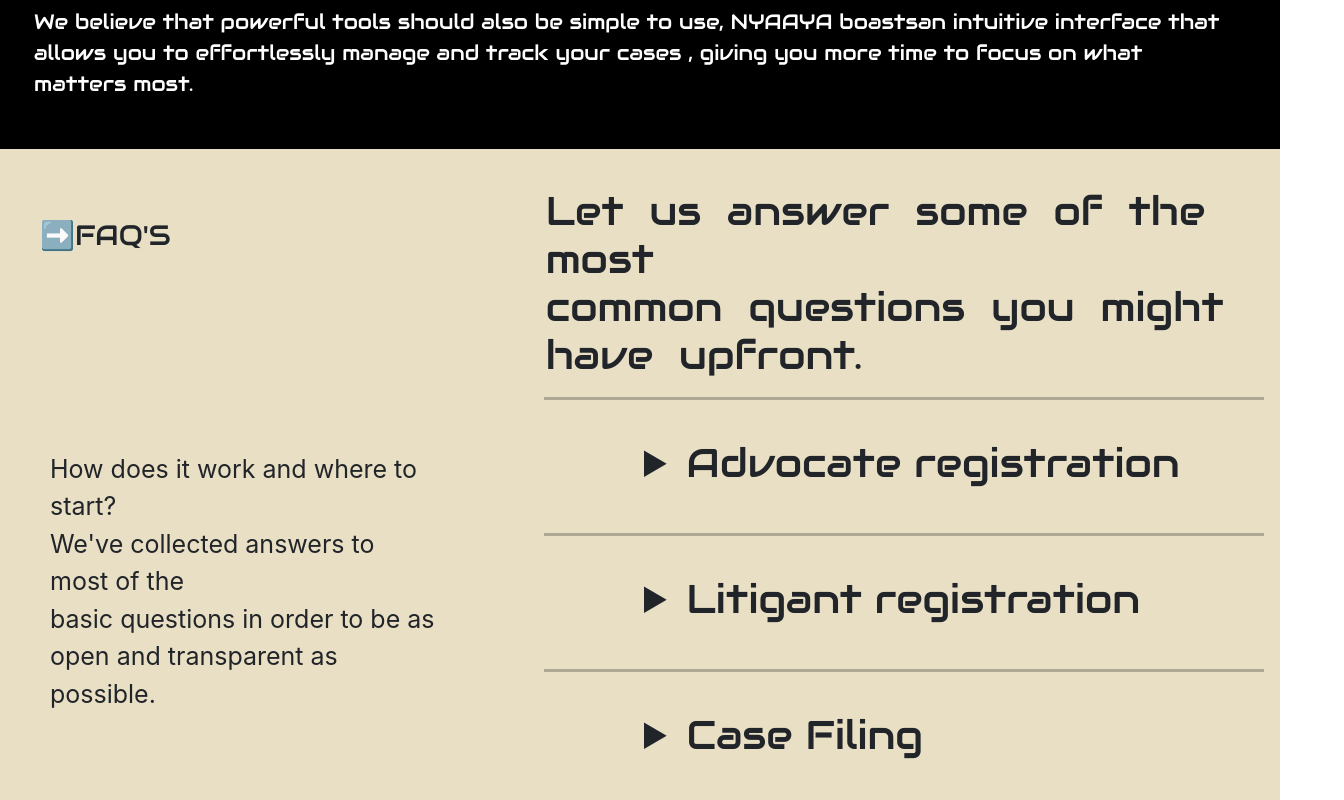
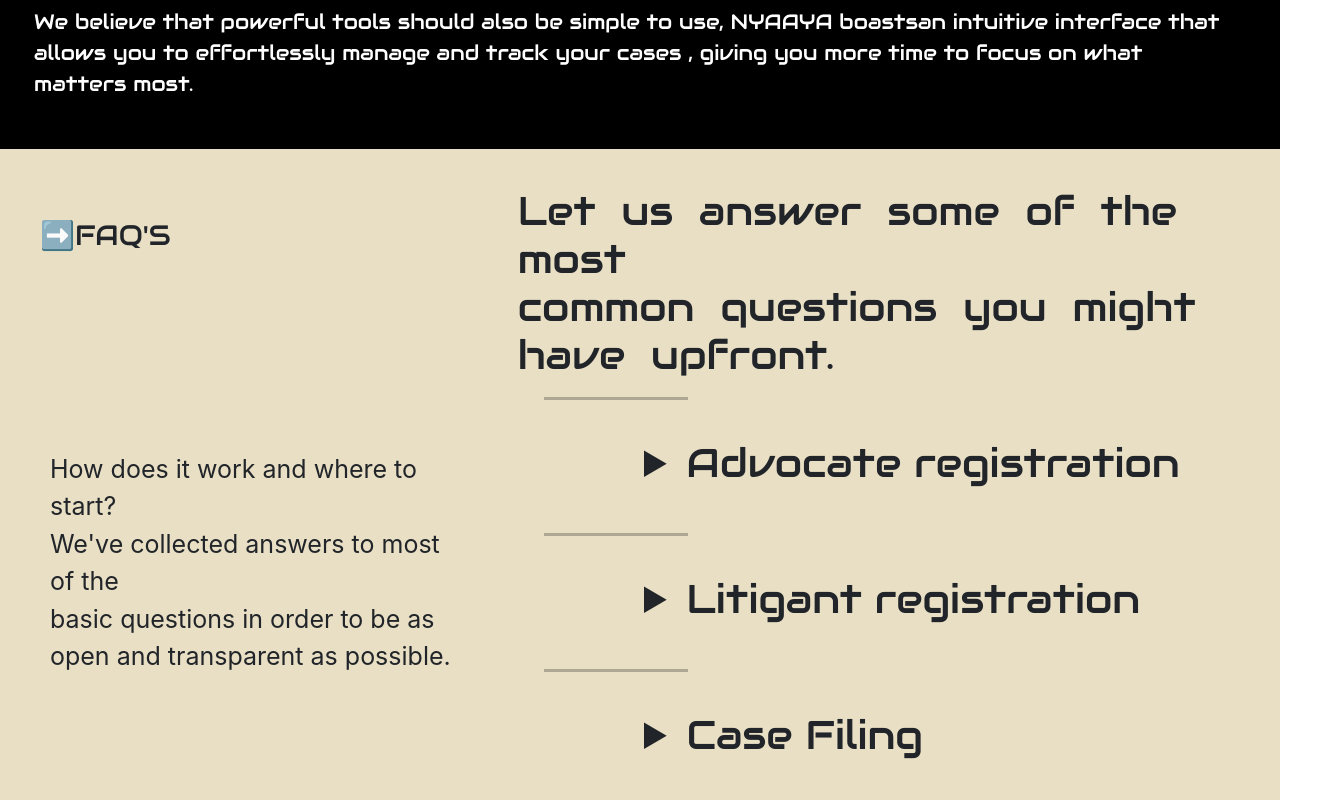
Before and after one commit to udaykumarcoder/NyaayaG160, a React (Create React App) app in the folder eportal/: page / in a window 1280 px wide. Shown: the part 1640-2440 px from the top of the page, 1344 px wide, since content can reach past the window. Built offline with nearby package versions, Linux system fonts and the light colour scheme.

Commit message:
just working on faq

```diff
--- a/eportal/src/App.js
+++ b/eportal/src/App.js
@@ -4,6 +4,7 @@
 import LoginPage from './screens/LoginPage';
 import Contact from './screens/Contact';
 import Signup from './screens/Signup';
+import AdvocateForm from './Components/AdvocateForm';
 
 
 function App() {
@@ -14,6 +15,7 @@
         <Route path="#contacts" element={<Contact />} />
         <Route path="/login" element={<LoginPage />} />
         <Route path="/signup" element={<Signup />} />
+        <Route path="/signup/advocate" element={<AdvocateForm />} />
         <Route path="#about" element={<About />} />
       </Routes>
     </Router>
--- a/eportal/src/Components/Navbar2.js
+++ b/eportal/src/Components/Navbar2.js
@@ -47,13 +47,15 @@
           <p>Register As :</p>
         <div className='radiogrp'>
         <div className="options1">
-              <input
+              <Link to="/signup/advocate"> <input
                 type="radio"
                 id="option1"
                 name="radio-group"
                 onChange={() => setSelectedOption('advocate')}
                 checked={selectedOption==='advocate'}
-              />
+
+
+              /></Link>
               <label htmlFor="option1">Advocate</label><br />
             </div>
             <div className="options2">
--- a/eportal/src/screens/Contact.js
+++ b/eportal/src/screens/Contact.js
@@ -1,7 +1,7 @@
 import React from 'react'
 import {HashLink as Link} from 'react-router-hash-link';
 import "./Contact.css";
-import LoginSignup from './logindemo';
+
 
 
 const Contact = () => {
--- a/eportal/src/screens/Faq.css
+++ b/eportal/src/screens/Faq.css
@@ -1,7 +1,6 @@
 .fcontainer{
     background-color: #e8dfc5;
     height: 800px;
-    width: 100%;
 
 }
 .fmainblock{
@@ -27,36 +26,36 @@
     font-size: 25px;
 }
 .fblock2{
-   margin-left: 3rem;
+   /* margin-left: 3rem; */
    margin-top: -12px;
    padding: 50px;
    font-size: 20px;
    padding-left: 10px;
 }
 .bigbox{
-    width: 800px;
+    /* width: 800px; */
     height: 500px;
 
     position: absolute;
     margin-top: 13rem;
-    margin-left: 34rem;
+    /* margin-left: 34rem; */
 }
 .hr{
-    width: 90%;
+    width: 9rem;
     height: 3px;
     color: solid black;
     background-color: black;
     border: none;
 }
 .bigbox{
-    width: 800px;
+    /* width: 800px; */
     overflow: auto;
     max-height:480px ;
     position: absolute;
     margin-top: 13rem;
     margin-left: 34rem;
-  scrollbar-width: thin;
-  scrollbar-color: transparent transparent;
+    scrollbar-width: thin;
+    scrollbar-color: transparent transparent;
 }
 .bigbox::-webkit-scrollbar {
     width: 0;
```
